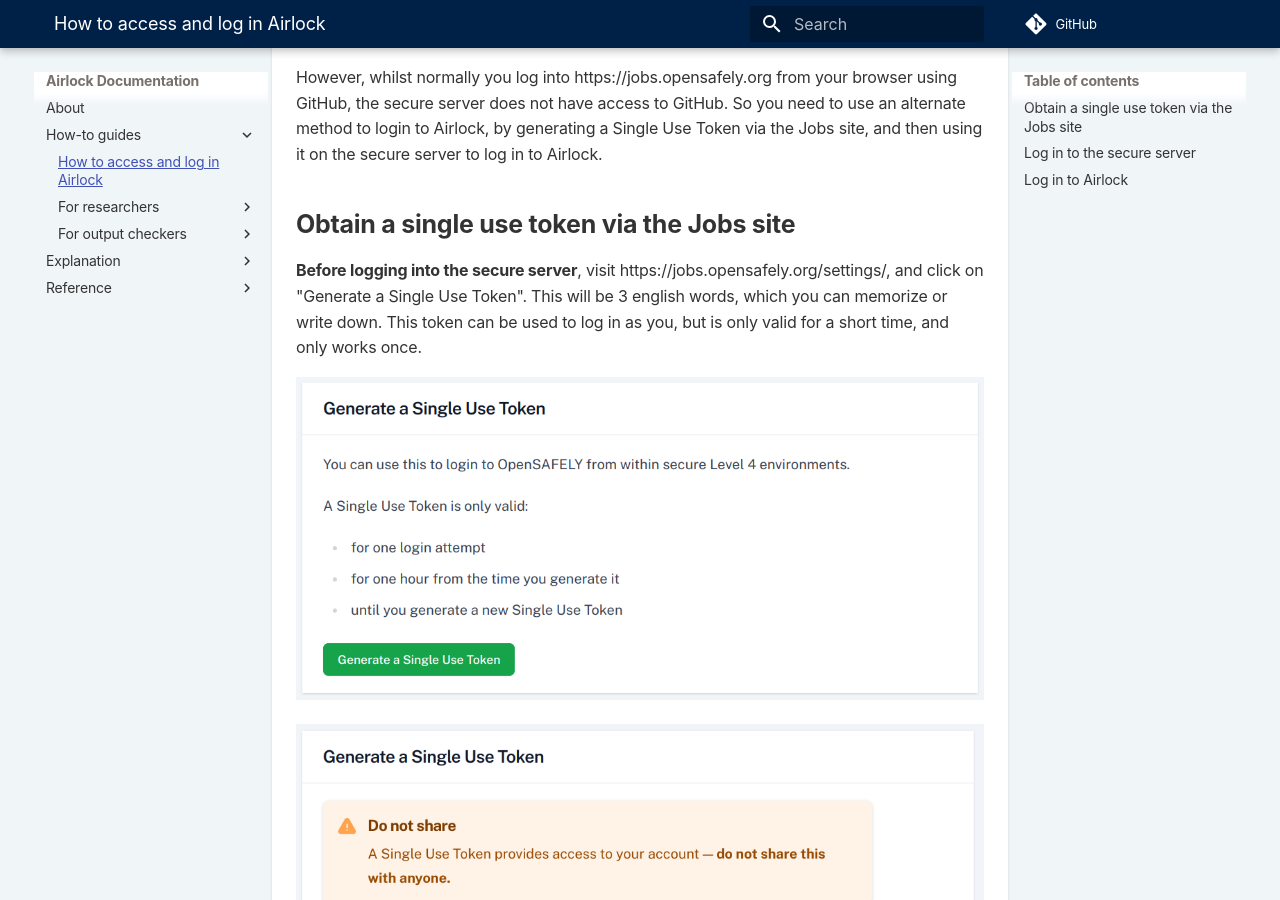
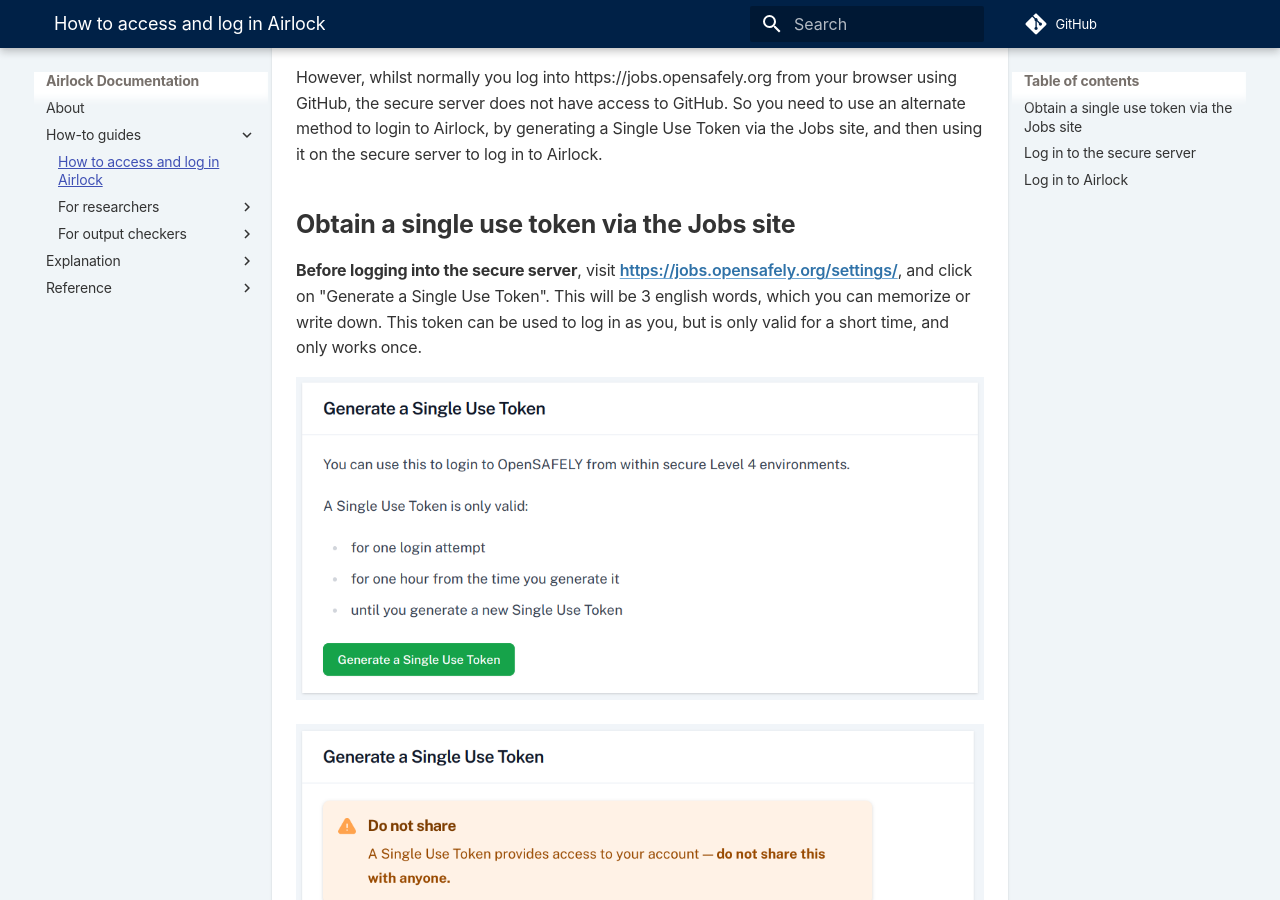
Before and after one commit to opensafely-core/airlock, an MkDocs documentation site: the page built from docs/how-tos/access-airlock.md, in a window 1280 px wide and 900 px high, scrolled down 378 px. Built offline with MkDocs 1.6.1 and Material for MkDocs 9.7.7, drawn with Linux system fonts in a browser that asks for light colours; comment, search, counter and statistics services are not loaded.

```diff
--- a/docs/how-tos/access-airlock.md
+++ b/docs/how-tos/access-airlock.md
@@ -13,7 +13,7 @@ server to log in to Airlock.
 
 ## Obtain a single use token via the Jobs site
 
-**Before logging into the secure server**, visit https://jobs.opensafely.org/settings/, and click on "Generate a Single Use Token". This will be 3 english words, which you can memorize or write down. This token can be used to log in as you, but is only valid for a short time, and only works once.
+**Before logging into the secure server**, visit <https://jobs.opensafely.org/settings/>, and click on "Generate a Single Use Token". This will be 3 english words, which you can memorize or write down. This token can be used to log in as you, but is only valid for a short time, and only works once.
 
 ![Generate Single Use Token on Jobs site](../screenshots/manual/job-server-token-form.png)
 
```
